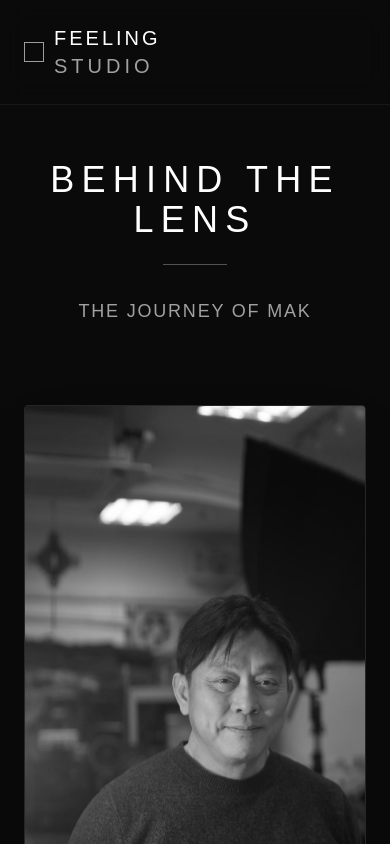
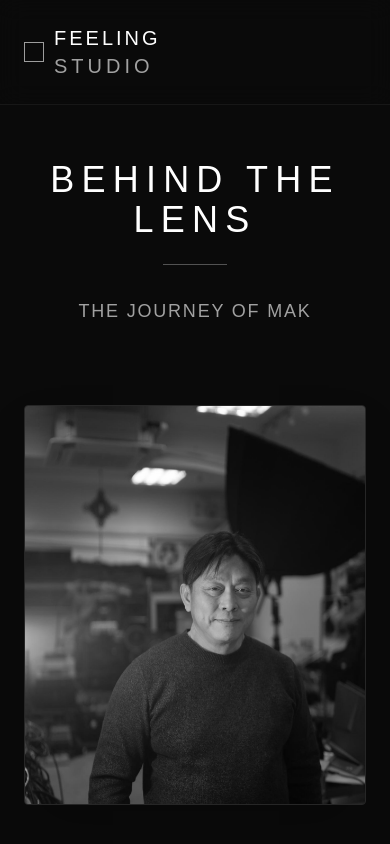
Before and after one commit to charles2006hk-hash/feeling-studio-web, a Next.js app: page /about in a window 390 px wide. Shown: the top 844 px of the page. Built offline with nearby package versions, Linux system fonts and the light colour scheme.

Commit message:
Update page.tsx

```diff
--- a/src/app/about/page.tsx
+++ b/src/app/about/page.tsx
@@ -33,8 +33,8 @@ export default function AboutPage() {
         <div className="grid md:grid-cols-12 gap-16 items-start">
 
           {/* 左側照片 */}
-          <div className="md:col-span-5 sticky top-32">
-            <div className="relative h-[600px] w-full bg-neutral-900 overflow-hidden rounded-sm border border-neutral-800 shadow-2xl">
+          <div className="md:col-span-5 md:sticky md:top-32 mb-8 md:mb-0">
+            <div className="relative h-[400px] md:h-[600px] w-full bg-neutral-900 overflow-hidden rounded-sm border border-neutral-800 shadow-2xl">
               <Image
                 src="/images/mak.jpg"
                 alt="Mak"
```
